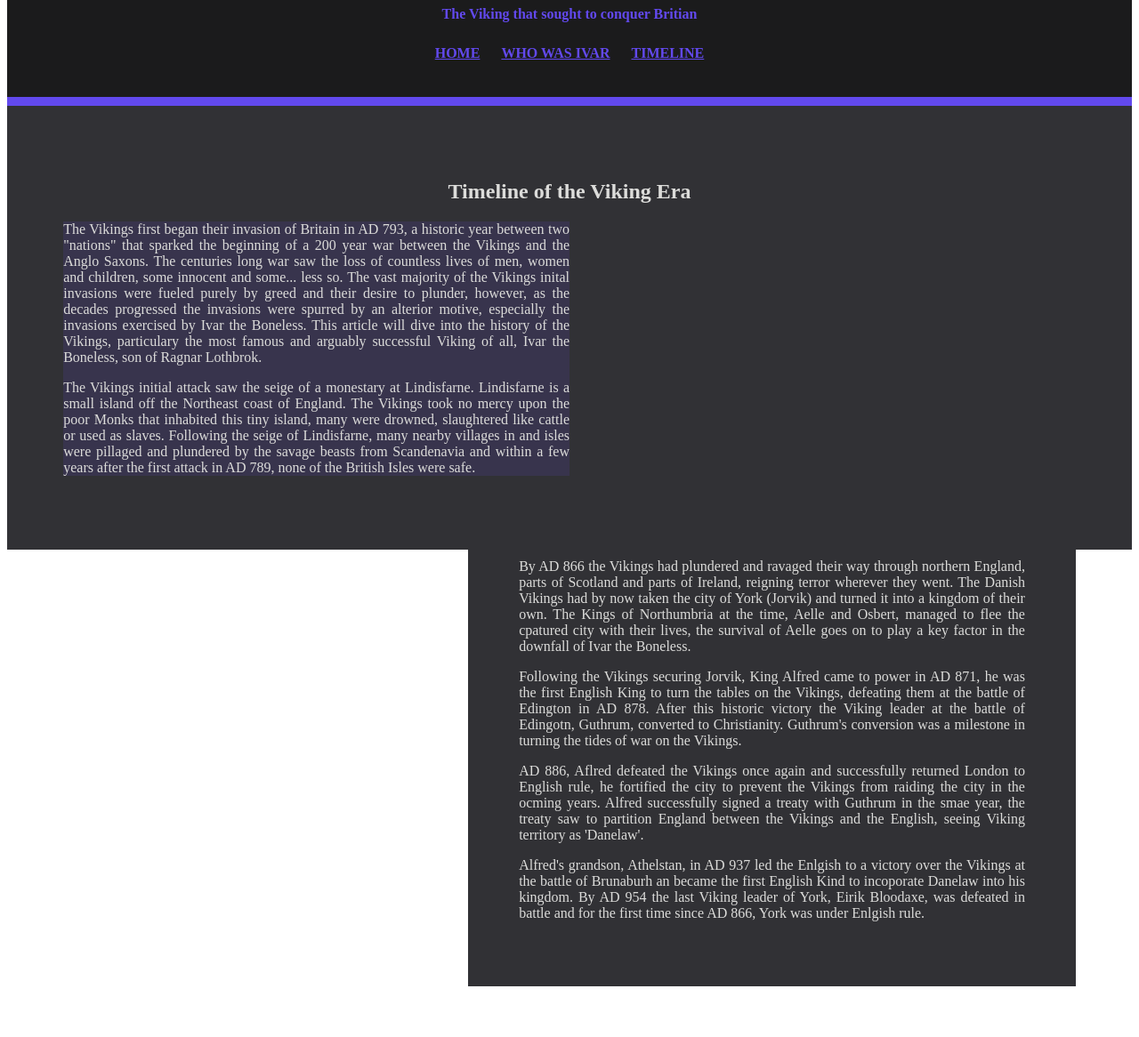
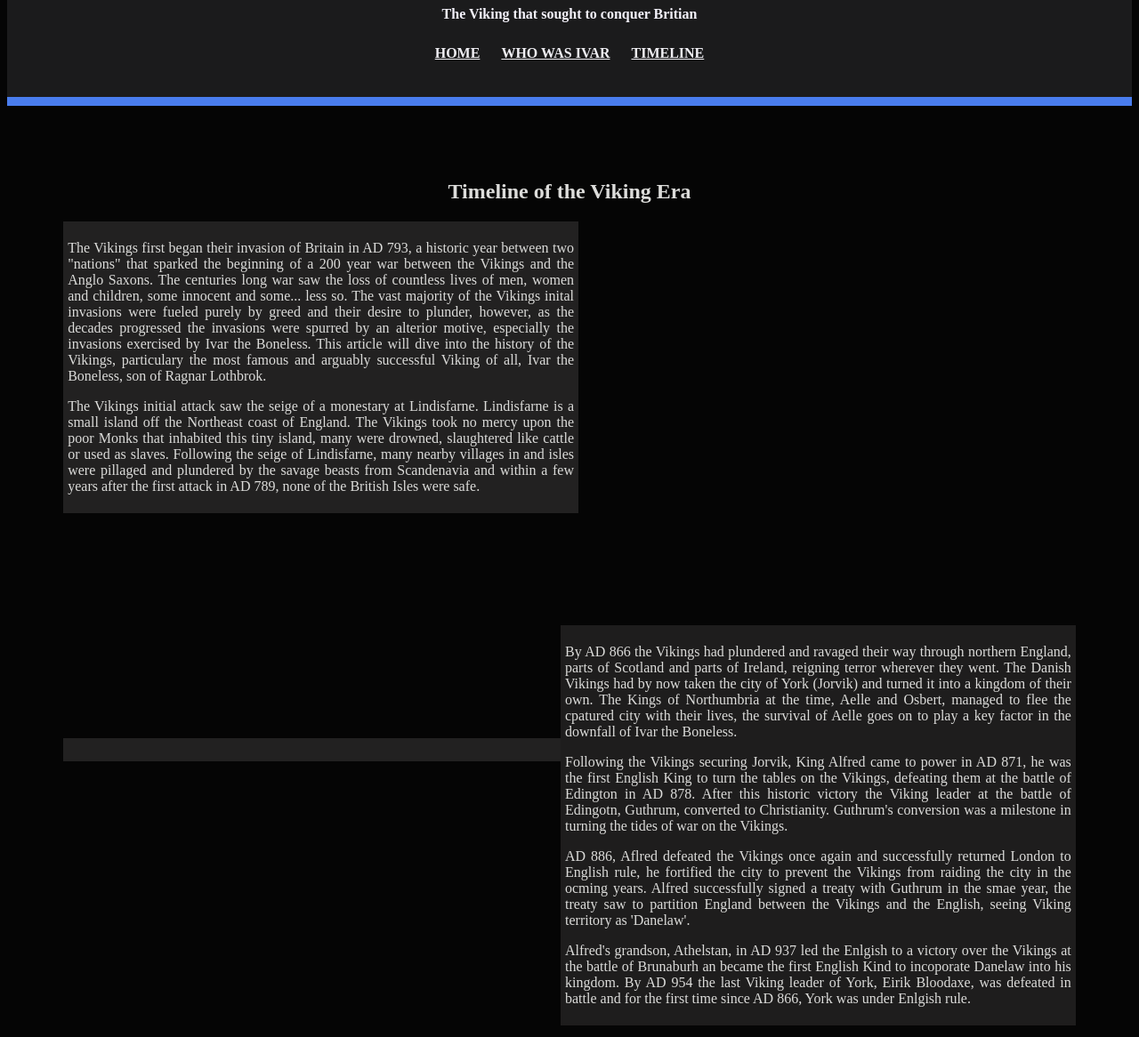
Before and after one commit to Charmungo98/Ivan-the-Viking, a plain HTML site: page index.HTML in a window 1280 px wide. Shown: the part 111-1277 px from the top of the page at 89% size. Drawn offline with Linux system fonts and the light colour scheme.

Commit message:
correting left and righ content formatting

```diff
--- a/assets/style.css
+++ b/assets/style.css
@@ -2,7 +2,7 @@
 
 .header {
     background-color: rgb(27, 27, 28);
-    color: rgb(98, 73, 238);
+    color: rgb(243, 241, 250);
     font-weight: bold;
     padding: 30px
 
@@ -19,7 +19,7 @@
 
 .nav {
     text-align: center;
-    color:rgb(98, 73, 238);
+    color:rgb(241, 240, 245);
     padding: 10px;
 }
 
@@ -29,7 +29,7 @@
 
 #seperating-line {
     height: 10px;
-    background-color:rgb(98, 73, 238);
+    background-color:rgb(73, 125, 238);
 }
 
 
@@ -42,24 +42,24 @@
 
 .section-formatting {
     padding:5%;
-    margin-bottom: 5%;
-}
+    }
 
-.viking-invasion {
-    background-color: rgba(98, 73, 238, 0.13);
+.viking-timeline-left {
+    background-color: rgb(34, 33, 33);
     text-align: justify;
     width: 50%;
-    margin-bottom: 20px;
+    padding: 5px;
 }
-.viking-york {
-    background-color: rgba(98, 73, 238, 0.13);
+.viking-timeline-right {
+    background-color: rgb(30, 29, 29);
     text-align: justify;
     float: right;
     width: 50%;
+    padding: 5px;
 }
 
 .background-color {
-    background-color: rgb(49, 49, 53);
+    background-color: rgb(5, 5, 5);
     color: rgb(220, 220, 218);
 }
 
--- a/index.HTML
+++ b/index.HTML
@@ -8,7 +8,7 @@
     <title>Ivar the Boneless</title>
   </head>
 
-  <body>
+  <body class="background-color">
     <!--Heading and navigation bar-->
     <header class="header">
       <h1 class="header-H1">IVAR THE BONELESS</h1>
@@ -28,10 +28,11 @@
 
     <!-- CONTENT -->
 
-    <section class="background-color section-formatting">
+    <section class="section-formatting">
       <h2 class="text-center">Timeline of the Viking Era</h2>
 
-      <div class="viking-invasion">
+      <div class="viking-timeline-left">
+
         <p>
           The Vikings first began their invasion of Britain in AD 793, a
           historic year between two "nations" that sparked the beginning of a
@@ -57,9 +58,10 @@
           none of the British Isles were safe.
         </p>
       </div>
+    </section>
 
-
-        <div class="viking-york background-color section-formatting">
+    <section class="section-formatting">
+      <div class="viking-timeline-right">
         <p>
           By AD 866 the Vikings had plundered and ravaged their way through
           northern England, parts of Scotland and parts of Ireland, reigning
@@ -71,29 +73,36 @@
         </p>
 
         <p>
-            Following the Vikings securing Jorvik, King Alfred came to power in
-            AD 871, he was the first English King to turn the tables on the
-            Vikings, defeating them at the battle of Edington in AD 878. After
-            this historic victory the Viking leader at the battle of Edingotn,
-            Guthrum, converted to Christianity. Guthrum's conversion was a
-            milestone in turning the tides of war on the Vikings.
+          Following the Vikings securing Jorvik, King Alfred came to power in AD
+          871, he was the first English King to turn the tables on the Vikings,
+          defeating them at the battle of Edington in AD 878. After this
+          historic victory the Viking leader at the battle of Edingotn, Guthrum,
+          converted to Christianity. Guthrum's conversion was a milestone in
+          turning the tides of war on the Vikings.
         </p>
 
         <p>
           AD 886, Aflred defeated the Vikings once again and successfully
-            returned London to English rule, he fortified the city to prevent
-            the Vikings from raiding the city in the ocming years. Alfred
-            successfully signed a treaty with Guthrum in the smae year, the
-            treaty saw to partition England between the Vikings and the English,
-            seeing Viking territory as 'Danelaw'.
+          returned London to English rule, he fortified the city to prevent the
+          Vikings from raiding the city in the ocming years. Alfred successfully
+          signed a treaty with Guthrum in the smae year, the treaty saw to
+          partition England between the Vikings and the English, seeing Viking
+          territory as 'Danelaw'.
         </p>
 
         <p>
           Alfred's grandson, Athelstan, in AD 937 led the Enlgish to a victory
           over the Vikings at the battle of Brunaburh an became the first
           English Kind to incoporate Danelaw into his kingdom. By AD 954 the
-            last Viking leader of York, Eirik Bloodaxe, was defeated in battle
-            and for the first time since AD 866, York was under Enlgish rule.
+          last Viking leader of York, Eirik Bloodaxe, was defeated in battle and
+          for the first time since AD 866, York was under Enlgish rule.
+        </p>
+      </div>
+    </section>
+    <section class="section-formatting">
+      <div class="viking-timeline-left">
+        <p>
+
         </p>
       </div>
     </section>
```
Lines whose indentation alone changed are shown as unchanged.
